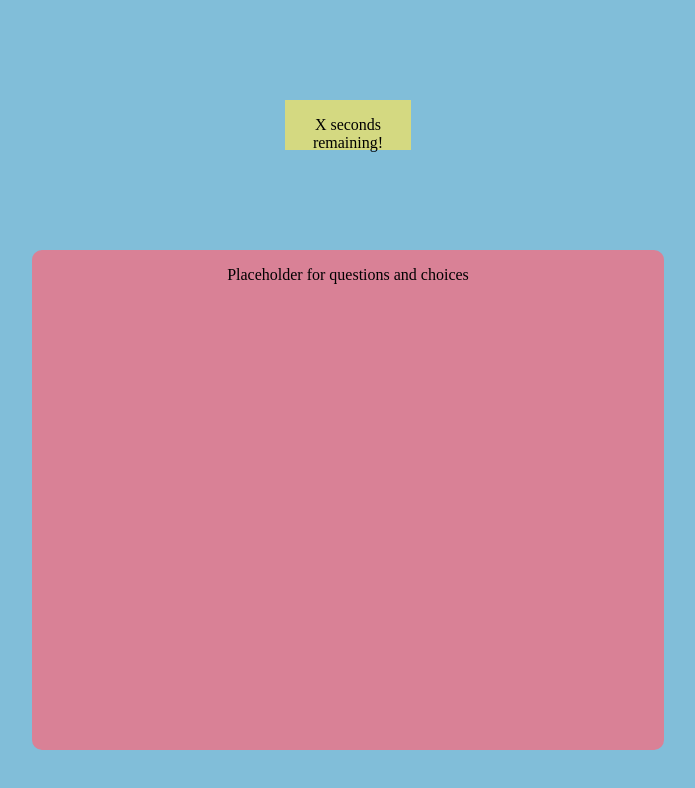
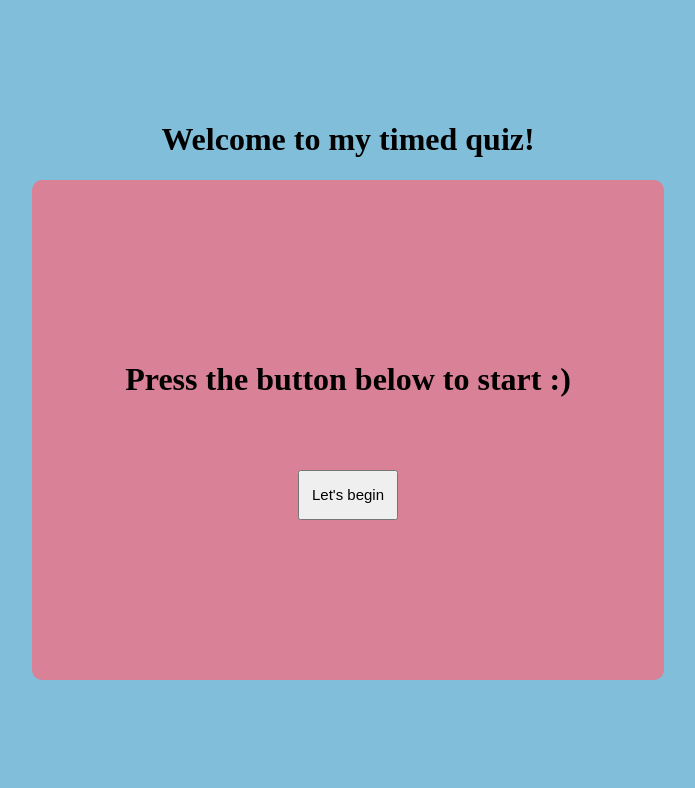
Before and after one commit to bsolis6878/Timed-Quiz, a plain HTML site: page index.html in a window 1280 px wide. Shown: the whole page, without its empty margins (292-987 px from the left). Drawn offline with Linux system fonts and the light colour scheme.

Commit message:
Created the beginning screen

```diff
--- a/assets/css/style.css
+++ b/assets/css/style.css
@@ -11,15 +11,32 @@ body {
     background-color: #D4D981;
     width: 10%;
     height: 50px;
+    border-radius: 10px;
 }
 
-.body {
+.body, .starting {
     display: flex;
     justify-content: center;
+    align-items: center;
+    flex-direction: column;
     margin: auto;
-    margin-top: 100px;
     background-color: #D98196;
     width: 50%;
     height: 500px;
     border-radius: 10px;
 }
+
+.welcome {
+    display: flex;
+    text-align: center;
+    justify-content: center;
+    margin: auto;
+    margin-top: 100px;
+}
+
+#button {
+    margin-top: 50px;
+    height: 50px;
+    width: 100px;
+    font-size: 15px;
+}
--- a/index.html
+++ b/index.html
@@ -8,12 +8,15 @@
     <link rel="stylesheet" href="./assets/css/style.css">
 </head>
 <body>
-    <div class="timer">
-        <p>X seconds remaining!</p>
+    <div class="welcome">
+        <h1>Welcome to my timed quiz!</h1>
     </div>
 
-    <div class="body">
-        <p>Placeholder for questions and choices</p>
+    <div class="starting">
+        <h1>Press the button below to start :)</h1>
+        <button id="button">
+            Let's begin
+        </button>
     </div>
 
     <script src="./assets/js/script.js"></script>
```
